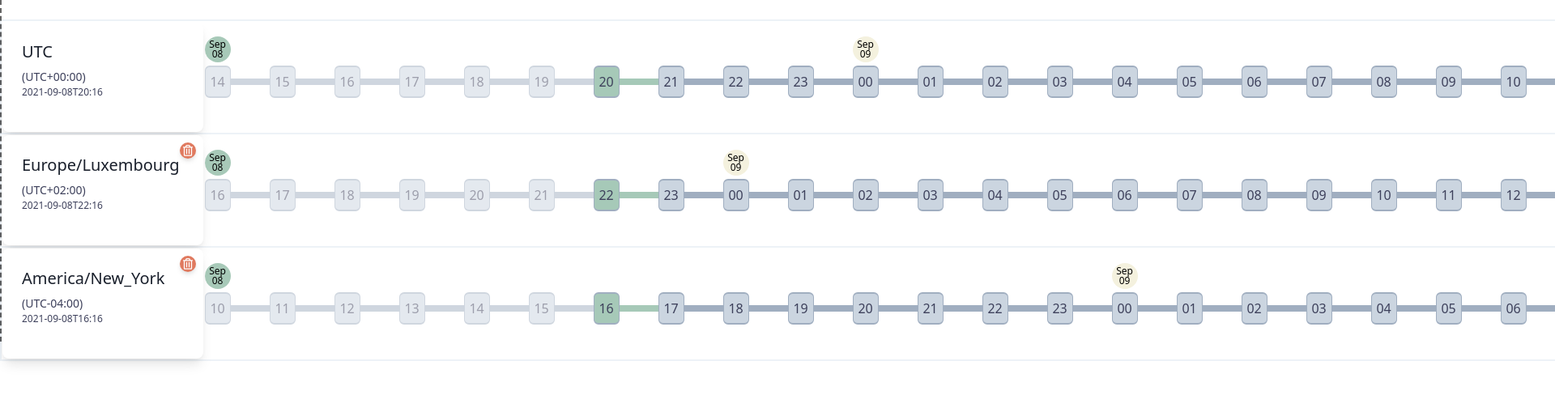
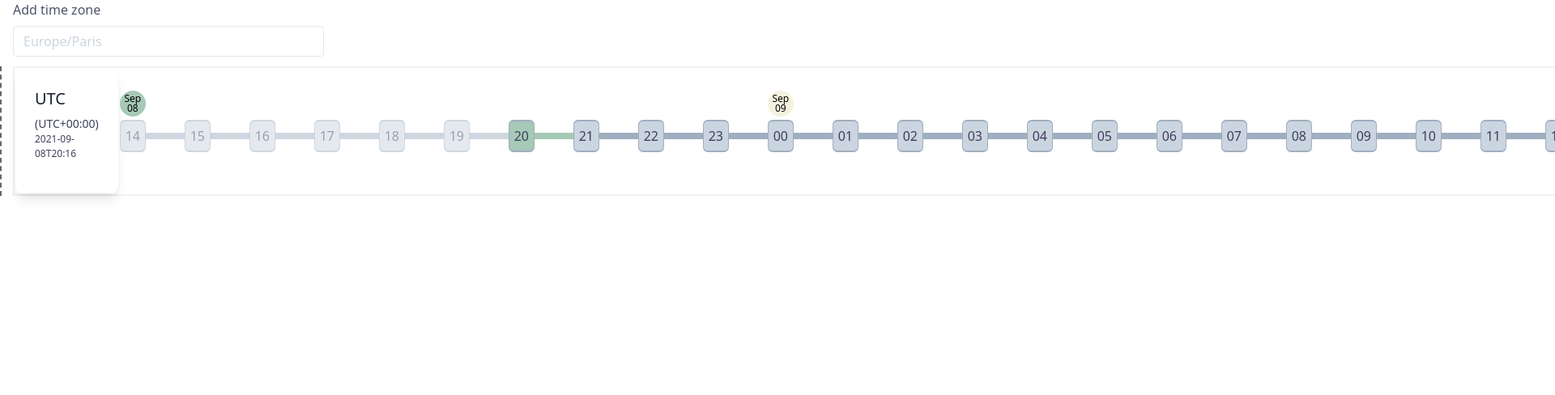
Before and after one commit to qtdzz/timeboard, a Next.js app: page / in a window 1280 px wide. Shown: the top 488 px of the page at 81% size, 1920 px wide, since content can reach past the window. Built offline with nearby package versions, Linux system fonts and the light colour scheme.

Commit message:
Add time zone input

```diff
--- /dev/null
+++ b/src/components/input/TimeZoneInput.module.css
@@ -0,0 +1,25 @@
+.textInput {
+  @apply block;
+  @apply w-full;
+  @apply px-3;
+  @apply py-1.5;
+  @apply text-base;
+  @apply font-normal;
+  @apply text-gray-700;
+  @apply bg-white bg-clip-padding;
+  @apply border border-solid border-gray-300;
+  @apply rounded;
+  @apply transition;
+  @apply ease-in-out;
+  @apply m-0;
+  @apply focus:text-gray-700 focus:bg-white focus:border-blue-600 focus:outline-none;
+}
+.textInputLabel {
+  @apply inline-block mb-2 text-gray-700;
+}
+.textInputContainer {
+  @apply mb-3 xl:w-96;
+}
+.container {
+  @apply flex;
+}
--- /dev/null
+++ b/src/components/input/TimeZoneInput.tsx
@@ -0,0 +1,23 @@
+import React from 'react';
+
+import styles from './TimeZoneInput.module.css';
+
+const TimeZoneInput = () => {
+  return (
+    <div className={styles.container}>
+      <div className={styles.textInputContainer}>
+        <label htmlFor="timeZoneInput" className={styles.textInputLabel}>
+          Add time zone
+        </label>
+        <input
+          type="text"
+          className={styles.textInput}
+          id="timeZoneInput"
+          placeholder="Europe/Paris"
+        />
+      </div>
+    </div>
+  );
+};
+
+export default TimeZoneInput;
--- a/src/components/timeboard/TimeBoard.module.css
+++ b/src/components/timeboard/TimeBoard.module.css
@@ -1,3 +1,6 @@
+.container {
+  @apply pl-4;
+}
 .table {
   @apply table-auto;
 }
@@ -19,7 +22,6 @@
   @apply border-black;
   @apply z-50;
   @apply w-1;
-  @apply top-0;
   @apply absolute;
   @apply ease-linear;
   @apply duration-300;
--- a/src/components/timeboard/TimeBoard.tsx
+++ b/src/components/timeboard/TimeBoard.tsx
@@ -2,6 +2,7 @@ import React, { useEffect, useRef, useState } from 'react';
 
 import moment from 'moment-timezone';
 
+import TimeZoneInput from '../input/TimeZoneInput';
 import Timeline from '../timeline/Timeline';
 import TimeZoneInfo from '../zoneinfo/TimeZoneInfo';
 import styles from './TimeBoard.module.css';
@@ -64,6 +65,7 @@ const TimeBoard = (props: TimeBoardProps) => {
     : moment.tz(baseTimeZone).add(-6, 'hour').minute(0);
   const [currentUTCTime, setCurrentUTCTime] = useState(moment());
   const [height, setHeight] = useState(0);
+  const [top, setTop] = useState(0);
   const [leftPosition, setLeftPosition] = useState(0);
   const [indicatorLineStyle, setIndicatorLineStyle] = useState({});
 
@@ -80,12 +82,13 @@ const TimeBoard = (props: TimeBoardProps) => {
   useEffect(() => {
     if (tableRef.current) {
       setHeight((tableRef.current as HTMLElement).offsetHeight);
-      setIndicatorLineStyle({ height, left: leftPosition });
+      setTop((tableRef.current as HTMLElement).getBoundingClientRect().top);
+      setIndicatorLineStyle({ height, left: leftPosition, top });
     }
-  }, [height, leftPosition]);
+  }, [height, leftPosition, top]);
   useEffect(() => {
-    setIndicatorLineStyle({ height, left: leftPosition });
-  }, [height, leftPosition]);
+    setIndicatorLineStyle({ height, left: leftPosition, top });
+  }, [height, leftPosition, top]);
 
   const debounceSetX = debounce((e: number) => setLeftPosition(e), 50);
 
@@ -103,8 +106,8 @@ const TimeBoard = (props: TimeBoardProps) => {
       ></TimeBoardRow>
     ));
   return (
-    <div>
-      <input></input>
+    <div className={styles.container}>
+      <TimeZoneInput></TimeZoneInput>
       <table className={styles.table} ref={tableRef}>
         <tbody>
           <TimeBoardRow
--- a/src/pages/index.tsx
+++ b/src/pages/index.tsx
@@ -1,14 +1,25 @@
+import { useEffect, useState } from 'react';
+
 import moment from 'moment';
 
 import TimeBoard from '../components/timeboard/TimeBoard';
 
 const Index = () => {
+  const [savedTimeZones, setSavedTimeZones] = useState([]);
+  useEffect(() => {
+    if (typeof window !== 'undefined') {
+      const localStorageSavedTimeZones = JSON.parse(
+        localStorage.getItem('savedTimeZone') ?? '[]'
+      );
+      setSavedTimeZones(localStorageSavedTimeZones);
+    }
+  }, []);
   return (
     <div>
       <TimeBoard
         selectedDate={moment().valueOf()}
         baseTimeZone="UTC"
-        defaultTimeZones={['Europe/Luxembourg', 'America/New_York']}
+        defaultTimeZones={savedTimeZones}
       ></TimeBoard>
     </div>
   );
```
